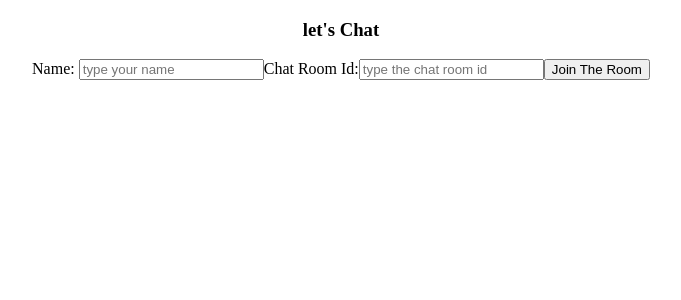
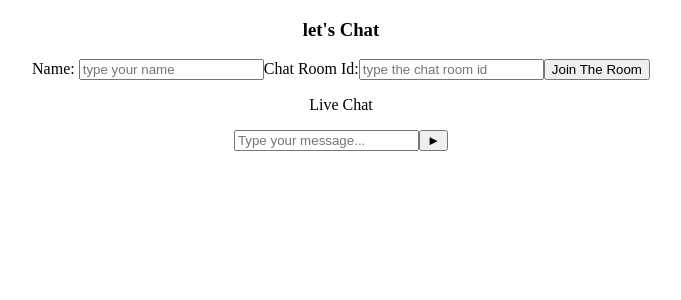
Before and after one commit to sanazzarei/chatApp, a React (Create React App) app in the folder client/: page / in a window 1280 px wide. Shown: the top 300 px of the page, without its empty margins (299-980 px from the left). Built offline with nearby package versions, Linux system fonts and the light colour scheme; no server answers.

Commit message:
send msg to server

```diff
--- a/client/src/App.js
+++ b/client/src/App.js
@@ -1,6 +1,7 @@
 import { useState } from 'react';
 import './App.css';
 import io from 'socket.io-client';
+import Chat from './Chat';
 
 const socket = io.connect("http://localhost:3001");
 function App() {
@@ -20,6 +21,7 @@
     <label>Chat Room Id:</label>
     <input type="text" placeholder='type the chat room id' onChange={(event) => {setRoom(event.target.value)}} />
     <button onClick={joinRoom}>Join The Room</button>
+    <Chat socket={socket} username={username} room={room}/>
 
     </div>
   );
--- /dev/null
+++ b/client/src/Chat.js
@@ -0,0 +1,31 @@
+import {useState} from "react"
+function Chat({socket , username, room}){
+    const[currentMessage,setCurrentMessage]= useState("");
+    const sendMessage = async () =>{
+        if(currentMessage !== ""){
+            const messageData = {
+                room:room,
+                author:username,
+                message:currentMessage,
+                time: new Date(Date.now()).getHours() + ":" + new Date(Date.now()).getMinutes()
+            }
+            await socket.emit("send_message" , messageData);
+        }
+    }
+    return (
+        <div>
+            <div className="chat-header">
+                <p>Live Chat</p>
+            </div>
+            <div className="chat-body"></div>
+            <div className="chat-footer">
+                <input type="text" placeholder="Type your message..."
+                onChange={(event) => {
+                    setCurrentMessage(event.target.value);
+                }} />
+                <button onClick={sendMessage}>&#9658;</button>
+            </div>
+        </div>
+    )
+}
+export default Chat
```
Also changed, not shown: 2 other files (tests, documents, lock files or other folders).
